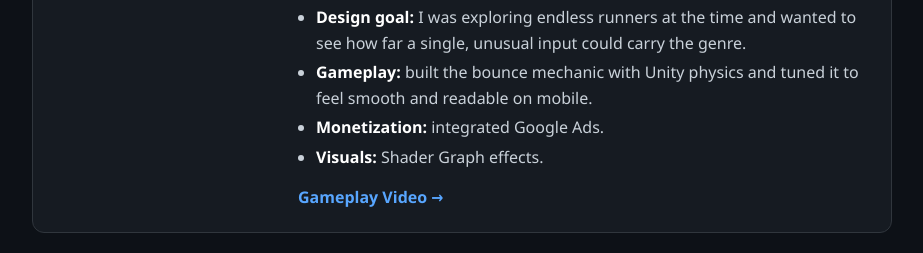
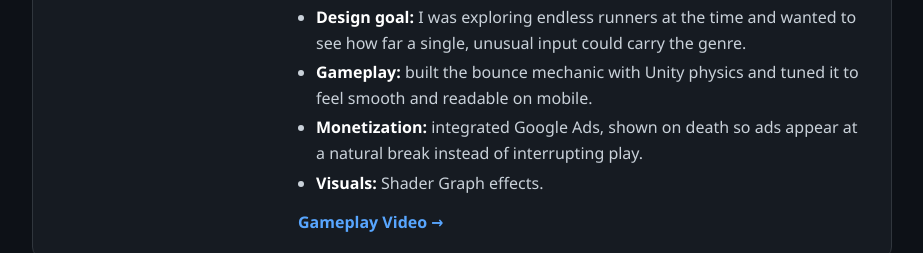
Before and after one commit to yyigityavuz/yyigityavuz.github.io, a plain HTML site: page index.html in a window 1280 px wide. Shown: the part 2388-2641 px from the top of the page, without its empty margins (178-1101 px from the left). Drawn offline with Linux system fonts and the light colour scheme.

Commit message:
Clarify Jumping Rush ad placement
Co-Authored-By: Claude Opus 5.5 <noreply@anthropic.com>
Claude-Session: https://claude.ai/code/session_01BaNiSanjahbMRQGyakY72v

```diff
--- a/index.html
+++ b/index.html
@@ -327,7 +327,7 @@
                         <ul>
                             <li><span class="label">Design goal:</span> I was exploring endless runners at the time and wanted to see how far a single, unusual input could carry the genre.</li>
                             <li><span class="label">Gameplay:</span> built the bounce mechanic with Unity physics and tuned it to feel smooth and readable on mobile.</li>
-                            <li><span class="label">Monetization:</span> integrated Google Ads.</li>
+                            <li><span class="label">Monetization:</span> integrated Google Ads, shown on death so ads appear at a natural break instead of interrupting play.</li>
                             <li><span class="label">Visuals:</span> Shader Graph effects.</li>
                         </ul>
                         <div class="links">
```
